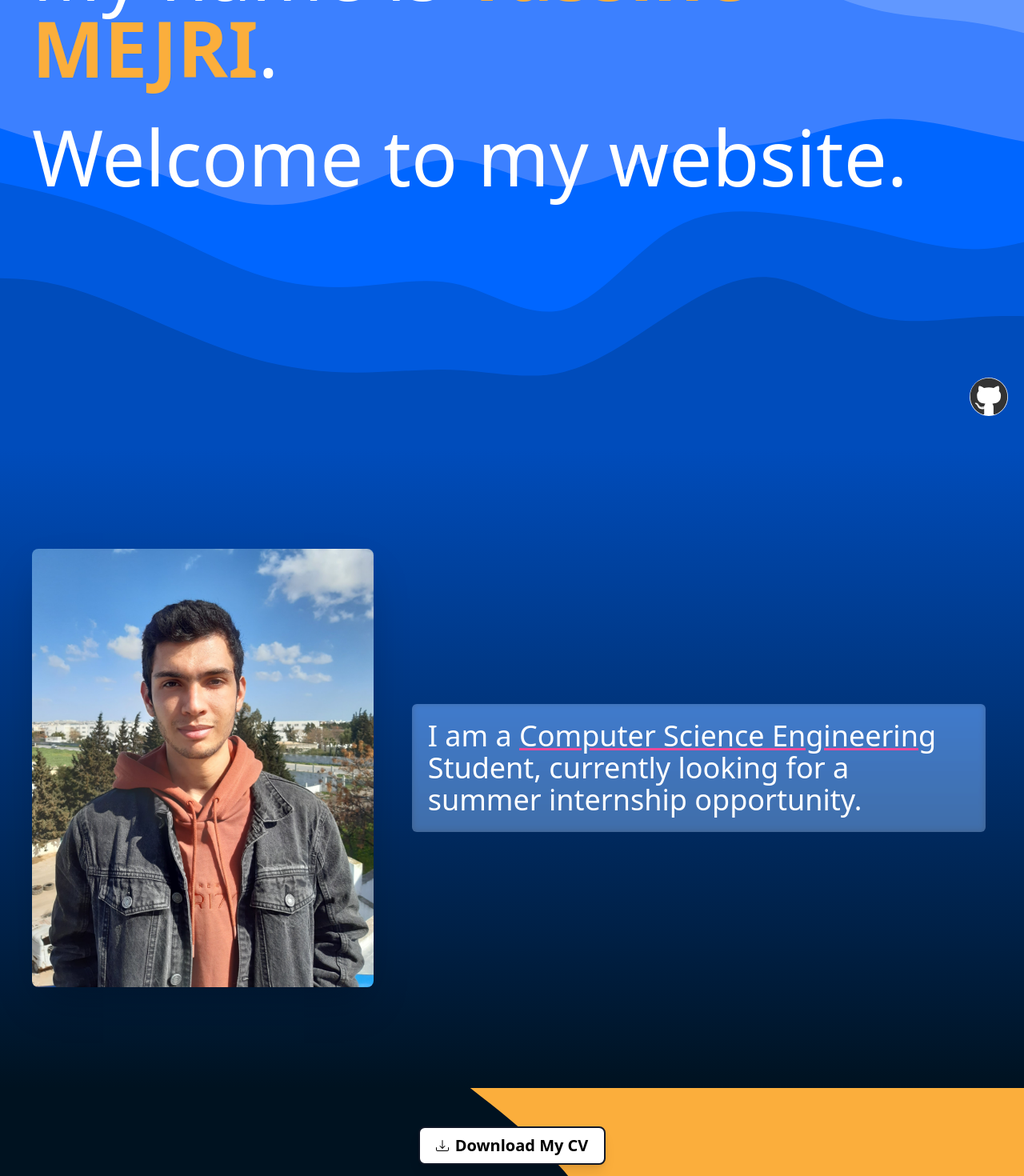
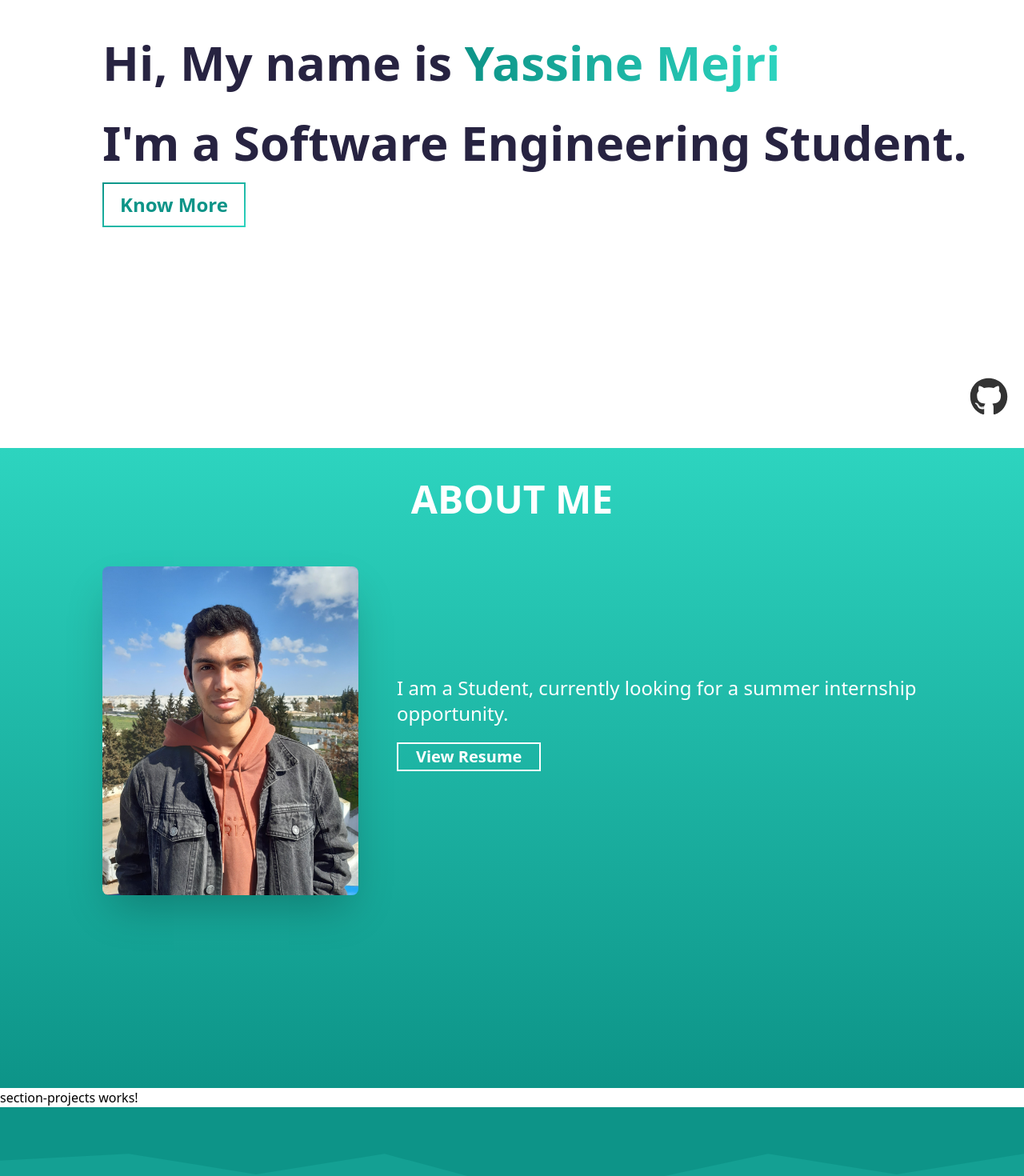
Before and after one commit to YassineMEJRI/YassineMEJRI.github.io, an Angular app: page / in a window 1280 px wide. Shown: the part 240-1710 px from the top of the page at 80% size. Built offline with nearby package versions, Linux system fonts and the light colour scheme.

Commit message:
major style updates

```diff
--- a/src/app/app.module.ts
+++ b/src/app/app.module.ts
@@ -12,6 +12,7 @@ import { AppRoutingModule } from './app-routing.module';
 import { FourOhFourComponent } from './four-oh-four/four-oh-four.component';
 import { MainComponent } from './main/main.component';
 import {RouterModule} from "@angular/router";
+import { SectionProjectsComponent } from './section-projects/section-projects.component';
 
 
 @NgModule({
@@ -22,7 +23,8 @@ import {RouterModule} from "@angular/router";
     SectionThreeComponent,
     ContactFormComponent,
     FourOhFourComponent,
-    MainComponent
+    MainComponent,
+    SectionProjectsComponent
     ],
   imports: [
     BrowserModule,
--- a/src/app/main/main.component.html
+++ b/src/app/main/main.component.html
@@ -1,5 +1,6 @@
 <app-section-one></app-section-one>
 <app-section-two></app-section-two>
+<app-section-projects></app-section-projects>
 <app-section-three></app-section-three>
 
 <a href="https://www.github.com/YassineMEJRI" target="_blank">
--- a/src/app/section-one/section-one.component.html
+++ b/src/app/section-one/section-one.component.html
@@ -1,9 +1,11 @@
-<section class="lg:h-screen flex-col bg-cover bg-center" style="background-image: url('assets/images/stacked-waves-haikei.svg');">
+<section class="md:h-screen flex flex-col justify-center pl-32">
     <h1>
-        Hi,
+        Hi, My name is <span class="font-extrabold text-transparent bg-clip-text bg-gradient-to-r from-teal-600 to-teal-400">Yassine Mejri</span>
     </h1>
-    <h1>
-        My name is <span class="font-extrabold text-[#fbae3c]">Yassine MEJRI</span>.
-    </h1>
-    <h1>Welcome to my website.</h1>
+    <h1>I'm a Software Engineering Student.</h1>
+    <a href="#about" href="#about" class="flex-initial w-fit relative inline-flex items-center justify-center p-0.5 mb-2 mr-2 overflow-hidden text-sm font-semibold text-teal-600 group bg-gradient-to-br from-teal-600 to-teal-400 group-hover:from-green-400 group-hover:to-blue-600 hover:text-white dark:text-white focus:ring-4 focus:outline-none focus:ring-green-200 dark:focus:ring-green-800">
+        <span class="relative px-5 py-2.5 transition-all ease-in duration-75 bg-white dark:bg-gray-900 group-hover:bg-opacity-0 text-2xl">
+            Know More
+        </span>
+    </a>
 </section>
--- a/src/app/section-one/section-one.component.ts
+++ b/src/app/section-one/section-one.component.ts
@@ -3,8 +3,7 @@ import { Component, OnInit } from '@angular/core';
 @Component({
   selector: 'app-section-one',
   templateUrl: './section-one.component.html',
-  styles: [
-  ]
+  styleUrls: ['./section-one.component.css']
 })
 export class SectionOneComponent implements OnInit {
 
--- /dev/null
+++ b/src/app/section-projects/section-projects.component.html
@@ -0,0 +1 @@
+<p>section-projects works!</p>
--- /dev/null
+++ b/src/app/section-projects/section-projects.component.ts
@@ -0,0 +1,15 @@
+import { Component, OnInit } from '@angular/core';
+
+@Component({
+  selector: 'app-section-projects',
+  templateUrl: './section-projects.component.html',
+  styleUrls: ['./section-projects.component.css']
+})
+export class SectionProjectsComponent implements OnInit {
+
+  constructor() { }
+
+  ngOnInit(): void {
+  }
+
+}
--- a/src/app/section-three/section-three.component.html
+++ b/src/app/section-three/section-three.component.html
@@ -1,13 +1,5 @@
 
 <section class="flex flex-col gap-2 justify-center items-center bg-cover"
     style="background-image: url(/assets/images/section3.svg);">
-    <a href="/assets/files/CV_Yassine_Mejri.pdf" target="-blank" class="flex flex-row items-center gap-2 rounded-lg bg-white px-5 py-2 border-2 border-gray-900 shadow-lg font-bold focus:ring-2 hover:scale-125 ease-in duration-300 mt-12">
-        <svg xmlns="http://www.w3.org/2000/svg" width="16" height="16" fill="currentColor" class="" viewBox="0 0 16 16">
-            <path d="M.5 9.9a.5.5 0 0 1 .5.5v2.5a1 1 0 0 0 1 1h12a1 1 0 0 0 1-1v-2.5a.5.5 0 0 1 1 0v2.5a2 2 0 0 1-2 2H2a2 2 0 0 1-2-2v-2.5a.5.5 0 0 1 .5-.5z"/>
-            <path d="M7.646 11.854a.5.5 0 0 0 .708 0l3-3a.5.5 0 0 0-.708-.708L8.5 10.293V1.5a.5.5 0 0 0-1 0v8.793L5.354 8.146a.5.5 0 1 0-.708.708l3 3z"/>
-        </svg>
-          <span class="text-xl">Download My CV</span>
-    </a>
-
-    <app-contact-form class="mb-24 mx-3"></app-contact-form>
+    <app-contact-form class="mb-24 mx-3 mt-40"></app-contact-form>
 </section>
--- a/src/app/section-two/section-two.component.html
+++ b/src/app/section-two/section-two.component.html
@@ -1,6 +1,17 @@
-<section class="lg:h-screen flex flex-row justify-between items-center bg-gradient-to-b from-[#004cbb] to-[#001220]">
-    <img src="/assets/images/yassine.jpg" class="w-1/3 rounded-lg shadow-2xl md:ml-10 ml-2 my-5">
-    <p class="text-white md:text-4xl text-2xl mx-12 my-5 backdrop-blur-sm bg-white/25 backdrop-brightness-150 rounded-md p-5">
-        I am a <span class="underline decoration-pink-500">Computer Science Engineering</span> Student, currently looking for a summer internship opportunity.
-    </p>
+<section id="about" class="lg:min-h-screen flex flex-col items-center bg-gradient-to-b from-teal-400 to-teal-600">
+    <h2 class="text-white font-bold py-10 text-5xl">ABOUT ME</h2>
+    <div class="flex flex-row justify-between items-center">
+        <img src="/assets/images/yassine.jpg" class="w-1/4 rounded-lg shadow-2xl md:ml-32 ml-2 my-5">
+        <div class="flex flex-col m-12">
+            <p class="text-white text-2xl rounded-md">
+                I am a  Student, currently looking for a summer internship opportunity.
+
+            </p>
+            <a href="/assets/files/CV_Yassine_Mejri.pdf" target="_blank"class="flex-initial w-fit relative inline-flex items-center justify-center p-0.5 my-5 overflow-hidden text-sm font-semibold border-2 border-white hover:text-teal-600 text-white dark:text-white focus:ring-4 focus:outline-none focus:ring-green-200 dark:focus:ring-green-800">
+                <span class="relative px-5 transition-all ease-in duration-75 hover:bg-white dark:bg-gray-900 group-hover:bg-opacity-0 text-xl">
+                    View Resume
+                </span>
+            </a>
+        </div>
+    </div>
 </section>
--- a/src/index.html
+++ b/src/index.html
@@ -1,5 +1,5 @@
 <!doctype html>
-<html lang="en">
+<html lang="en" class="scroll-smooth">
 <head>
   <meta charset="utf-8">
   <title>Yassine MEJRI</title>
--- a/src/styles.css
+++ b/src/styles.css
@@ -5,7 +5,7 @@
 
 @layer base {
     h1 {
-        @apply text-white md:text-8xl p-5 pl-10 text-3xl;
+        @apply text-[#272341] md:text-6xl py-5 text-xl font-extrabold font-sans;
     }
 }
 
```
Also changed, not shown: src/app/section-one/section-one.component.css (added), src/app/section-projects/section-projects.component.css (added), src/assets/images/section3.svg, 1 other file (tests, documents, lock files or other folders).
